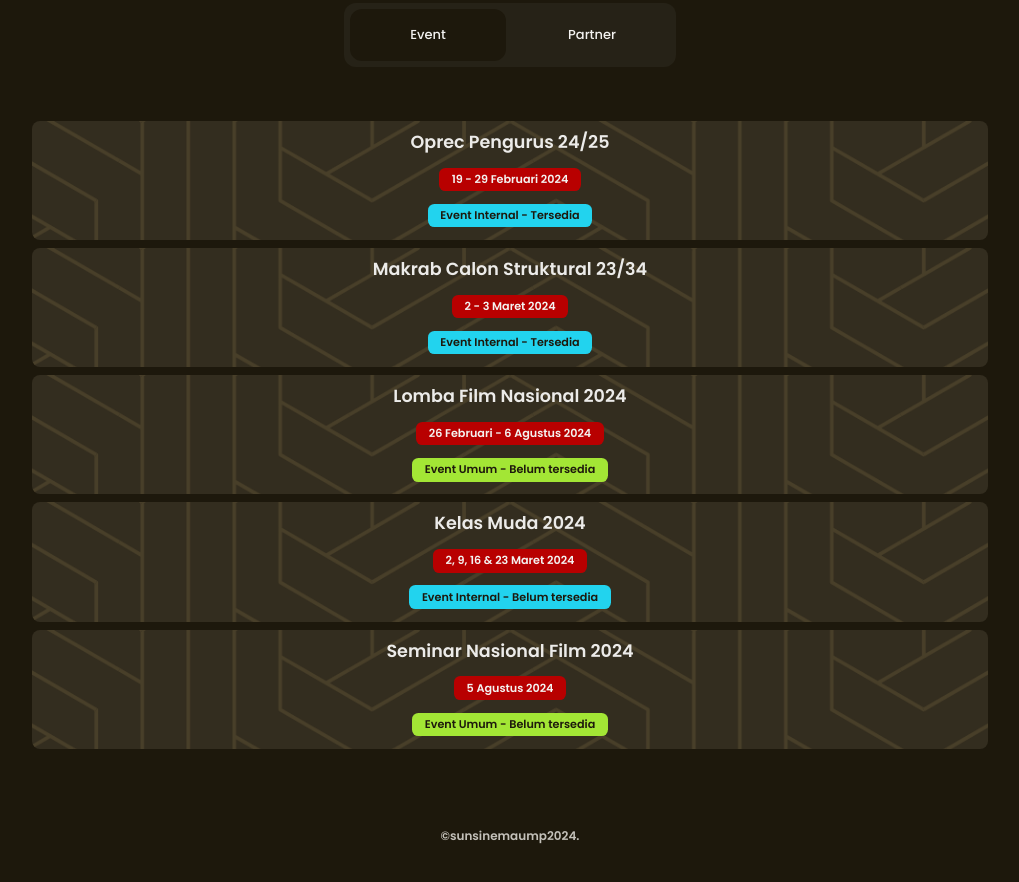
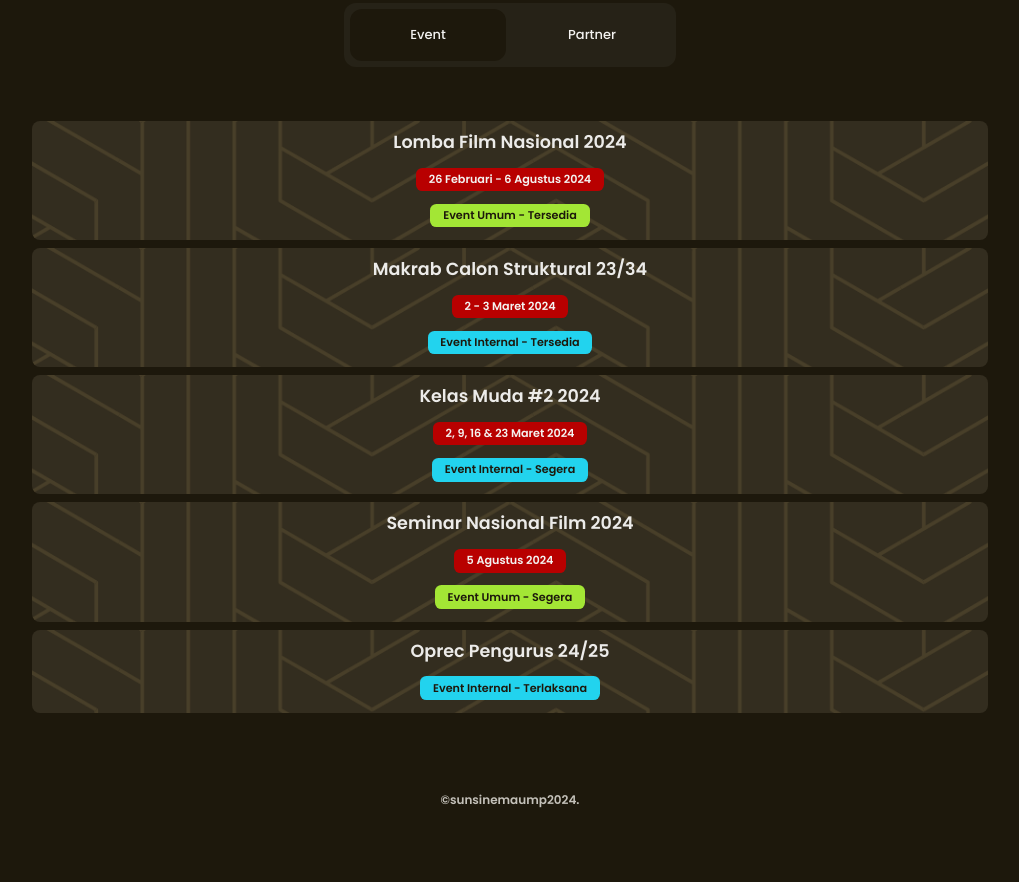
Before and after one commit to YanAziz/linktreeClone, a website: page index.html in a window 1280 px wide. Shown: the part 398-1280 px from the top of the page, without its empty margins (130-1149 px from the left). After the commit the page ends 1247 px from the top, so only its background shows below. Drawn offline with nearby package versions, Linux system fonts and the light colour scheme.

Commit message:
update-event-290224

```diff
--- a/index.html
+++ b/index.html
@@ -54,15 +54,16 @@
         <div class="filters-sections delay-in-6">
           <!--==================== EVENT ====================-->
           <div class="event-content grid filters-active" data-content id="event">
-            <a href="https://docs.google.com/forms/d/18fTBM8eulRR_MYZNK1Bci0fkyf8Kl7WJ1MJUqtUX7d0/edit" class="event-card">
+
+            <a href="https://www.instagram.com/yearofsunsinema?utm_source=ig_web_button_share_sheet&igsh=ZDNlZDc0MzIxNw==" class="event-card">
               <div class="event-title">
-                <h3 class="event-title-text">Oprec Pengurus 24/25</h3>
+                <h3 class="event-title-text">Lomba Film Nasional 2024</h3>
               </div>
               <div class="event-date">
-                <span class="event-date-text">19 - 29 Februari 2024</span>
+                <span class="event-date-text">26 Februari - 6 Agustus 2024</span>
               </div>
               <div class="event-info">
-                <span class="event-info-text-internal">Event Internal - Tersedia</span>
+                <span class="event-info-text-general">Event Umum - Tersedia</span>
               </div>
             </a>
 
@@ -80,25 +81,13 @@
 
             <a href="" class="event-card">
               <div class="event-title">
-                <h3 class="event-title-text">Lomba Film Nasional 2024</h3>
-              </div>
-              <div class="event-date">
-                <span class="event-date-text">26 Februari - 6 Agustus 2024</span>
-              </div>
-              <div class="event-info">
-                <span class="event-info-text-general">Event Umum - Belum tersedia</span>
-              </div>
-            </a>
-
-            <a href="" class="event-card">
-              <div class="event-title">
-                <h3 class="event-title-text">Kelas Muda 2024</h3>
+                <h3 class="event-title-text">Kelas Muda #2 2024</h3>
               </div>
               <div class="event-date">
                 <span class="event-date-text">2, 9, 16 & 23 Maret 2024</span>
               </div>
               <div class="event-info">
-                <span class="event-info-text-internal">Event Internal - Belum tersedia</span>
+                <span class="event-info-text-internal">Event Internal - Segera</span>
               </div>
             </a>
 
@@ -110,9 +99,23 @@
                 <span class="event-date-text">5 Agustus 2024</span>
               </div>
               <div class="event-info">
-                <span class="event-info-text-general">Event Umum - Belum tersedia</span>
+                <span class="event-info-text-general">Event Umum - Segera</span>
               </div>
             </a>
+
+            <a href="" class="event-card">
+              <div class="event-title">
+                <h3 class="event-title-text">Oprec Pengurus 24/25</h3>
+              </div>
+              <!-- <div class="event-date">
+                <span class="event-date-text">19 - 29 Februari 2024</span>
+              </div> -->
+              <div class="event-info">
+                <span class="event-info-text-internal">Event Internal - Terlaksana</span>
+              </div>
+            </a>
+
+
           </div>
           <div class="partner-content grid" data-content id="partner">
             <!-- <article class="partner-card">
```
